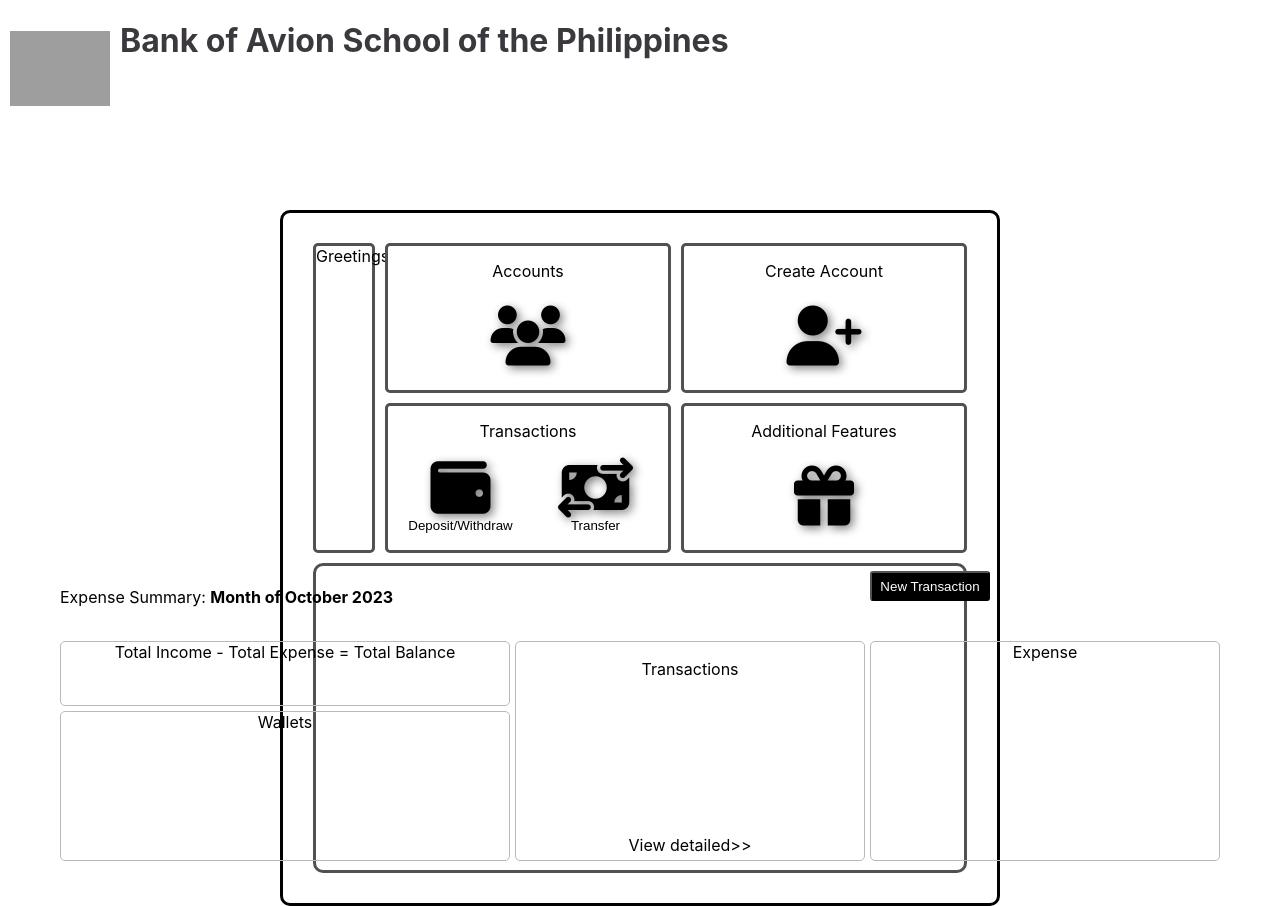
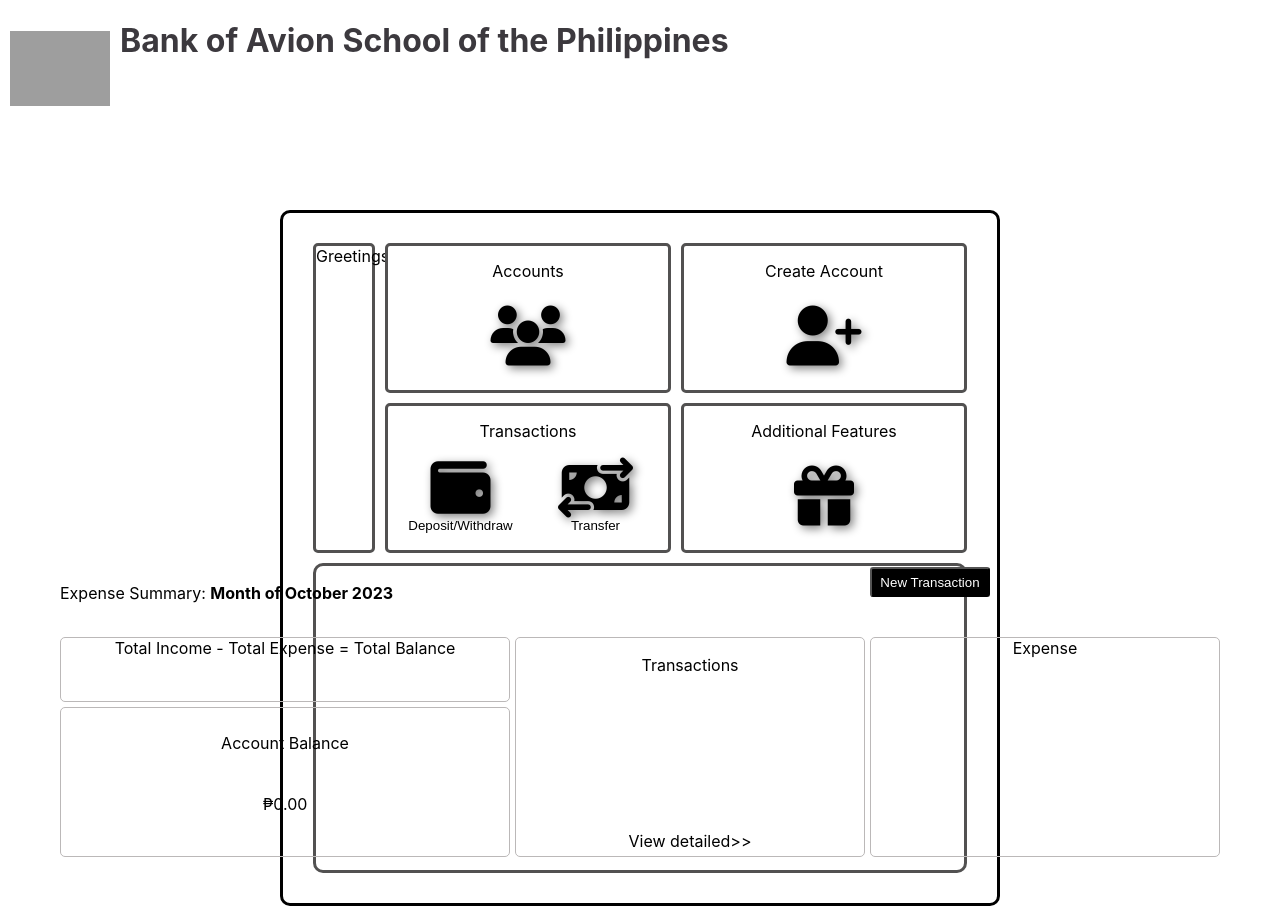
Before and after one commit to elainesanluis/bank-and-budget-app, a React (Create React App) app: page / in a window 1280 px wide. Built offline with nearby package versions, Linux system fonts and the light colour scheme; grey boxes are pictures that could not be loaded.

Commit message:
Initial set up of account balance

```diff
--- a/src/App.js
+++ b/src/App.js
@@ -73,7 +73,7 @@ function App() {
                 <ul>
                   {transactions.map((transaction) => (
                     <li key={transaction.id}>
-                      {transaction.owner} {transaction.selectCategory} {transaction.text} {transaction.amount}
+                      {transaction.owner} {transaction.selectCategory} {transaction.text} {transaction.amount} {transaction.date}
                       <button onClick={() => openEditModal(transaction)}>Edit</button>
                       <button onClick={() => openDeleteModal(transaction.id)}>Delete</button>
                     </li>
@@ -92,7 +92,7 @@ function App() {
                     <h2>Edit Transaction</h2>
                     <form>
                       {/* Populate the form fields with editTransactionData */}
-                      <label htmlFor="owner">Owner/Payee:</label>
+                      <label htmlFor="owner">Owner/Payee: </label>
                       <input
                         type="text"
                         id="owner"
@@ -123,9 +123,7 @@ function App() {
                         <option value="Subscriptions">Subscriptions</option>
                       </select>
                         <br></br>
-
-
-                      <label htmlFor="text">Name of :</label>
+                      <label htmlFor="text">Name of Expense: </label>
                       <input
                         type="text"
                         id="name-of-tranx"
@@ -137,7 +135,7 @@ function App() {
                           })
                         }
                       /><br></br>
-                      <label htmlFor="amount">Amount:</label>
+                      <label htmlFor="amount">Amount: </label>
                       <input
                         type="number"
                         id="amount"
@@ -148,7 +146,19 @@ function App() {
                             amount: e.target.value,
                           })
                         }
-                      />
+                      /><br></br>
+                      <label htmlFor="date">Date: </label>
+                      <input
+                        type="date"
+                        id="date"
+                        value={editTransactionData.date}
+                        onChange={(e) =>
+                          setEditTransactionData({
+                            ...editTransactionData,
+                            date: e.target.value,
+                          })
+                        }
+                      /><br></br>
                       {/* Add form fields for editing */}
                       <button onClick={closeEditModal}>Cancel</button>
                       <button onClick={() => saveEditedTransaction(editTransactionData)}>Save</button>
--- a/src/Pages/Home.css
+++ b/src/Pages/Home.css
@@ -1,5 +1,5 @@
 .budgetApp {
-    padding: 5px;
+    padding: 1px;
     border-radius: 10px;
     border: solid #525151;
     background-color: #fff;
@@ -72,10 +72,30 @@
   }
 
   .wallet {
-    grid-area: 3 / 1 / 3 / 1;
+    grid-area: 3 / 1 / 4 / 2;
     border: 0.5px solid rgb(187, 184, 184);
     border-radius: 5px;
+    display: grid;
+  }
+
+  .wallet {
+    justify-content: center;
+    grid-template-columns: 1fr;
+    grid-template-rows: 60px 70px;
+    row-gap: 1px;
+    padding: 1px;
+    align-content: center;
     text-align: center;
+  }
+
+  .title-budgetBalance {
+    grid-area: 1 / 1 / 2 / 2;
+    /* border: 0.5px solid rgb(187, 184, 184); */
+  }
+
+  .budgetAccount {
+    grid-area: 2 / 1 / 3 / 2;
+    /* border: 0.5px solid rgb(187, 184, 184); */
   }
 
   .add-transactions {
--- a/src/Pages/Home.js
+++ b/src/Pages/Home.js
@@ -62,12 +62,15 @@ function Home() {
           <button className='add-transactions'>New Transaction</button>
           </Link>
           <div className='expense-overview'>Total Income - Total Expense = Total Balance</div>
-          <div className='wallet'>Wallets</div>
+          <div className='wallet'>
+            <p className='title-budgetBalance'>Account Balance</p>
+            <p className='budgetBalance'>&#8369;0.00</p>
+          </div>
           <div className='latest-transactions'>
             <p className='title-transactions'>Transactions</p>
             <div className='tranx-list'></div>
             <div className='view-detailed'>View detailed&gt;&gt;</div>
-            </div>
+          </div>
           <div className='categories'>Expense</div>
         </div>
       </div>
--- a/src/Pages/NewTransactions-BudgetApp.jsx
+++ b/src/Pages/NewTransactions-BudgetApp.jsx
@@ -7,6 +7,7 @@ export default function NewTransactions({ onAddTransaction }) {
   const [amount, setAmount] = useState('');
   const [owner, setOwner] = useState('');
   const [selectCategory, setCategory] = useState('');
+  const [date, setDate] = useState('');
 
   const handleSubmit = (e) => {
     e.preventDefault();
@@ -17,6 +18,7 @@ export default function NewTransactions({ onAddTransaction }) {
       amount: +amount, // Convert to a number
       owner,
       selectCategory,
+      date,
     };
 
     onAddTransaction(newTransaction);
@@ -26,6 +28,7 @@ export default function NewTransactions({ onAddTransaction }) {
     setAmount('');
     setOwner('');
     setCategory('');
+    setDate('');
   };
 
   return (
@@ -98,6 +101,16 @@ export default function NewTransactions({ onAddTransaction }) {
             required
           />
         </div>
+        <div className="form-control">
+          <label htmlFor="date">Date: </label>
+          <input
+          type="date"
+          id="date"
+          value={date}
+          onChange={(e) => setDate(e.target.value)}
+          required
+          />
+        </div>
         <button className="btn">Add Transaction</button>
       </form>
     </div>
```
Lines whose indentation alone changed are shown as unchanged.
